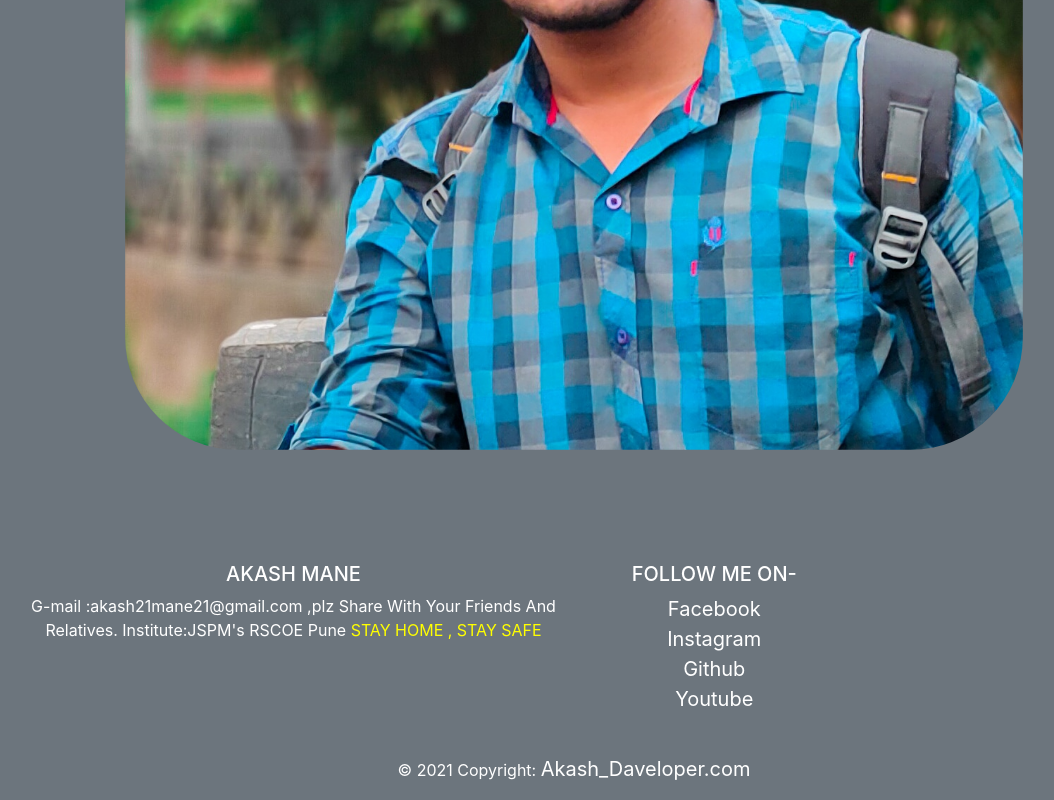
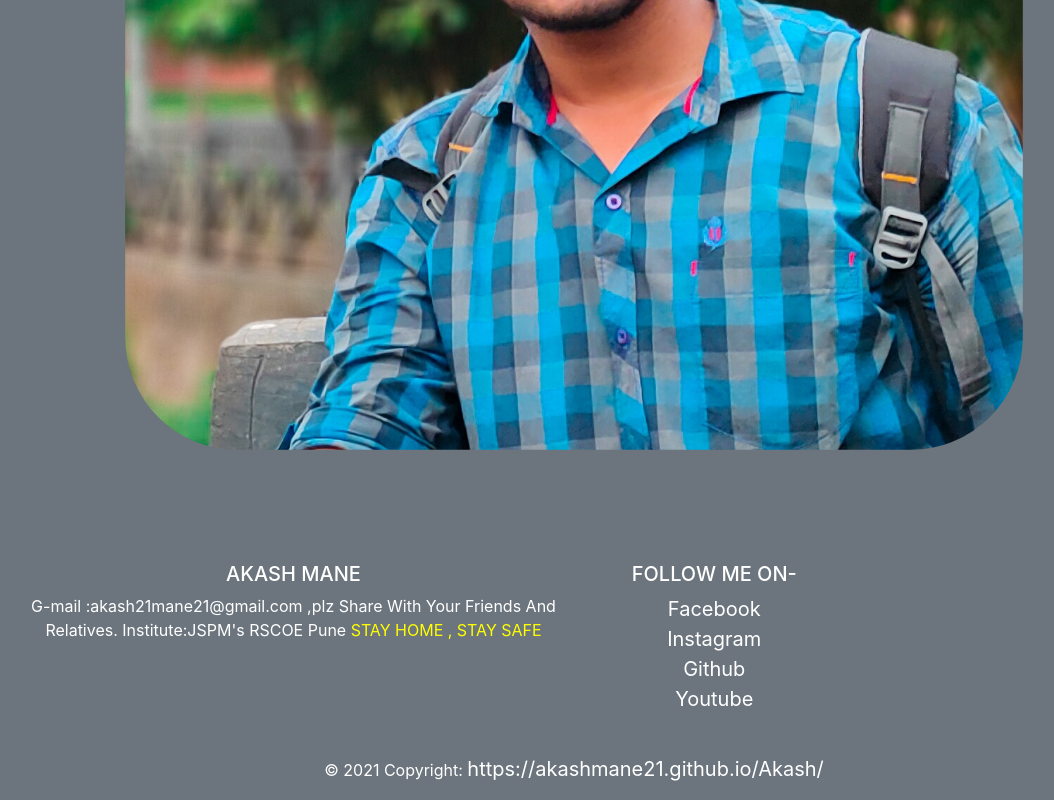
Before and after one commit to Akashmane21/Akash, a plain HTML site: page index.html in a window 1280 px wide. Shown: the part 6032-6832 px from the top of the page, without its empty margins (66-1120 px from the left). Drawn offline with nearby package versions, Linux system fonts and the light colour scheme; files whose address does not match are found by name.

Commit message:
copyright

```diff
--- a/index.html
+++ b/index.html
@@ -397,7 +397,7 @@ Don't forgot to try Dark mode
 
    <div class="text-center p-3" >
      © 2021 Copyright:
-     <a class="text-white" href="https://mdbootstrap.com/">Akash_Daveloper.com</a>
+     <a class="text-white" href="https://akashmane21.github.io/Akash/">https://akashmane21.github.io/Akash/</a>
    </div>
 
  </footer>
```
